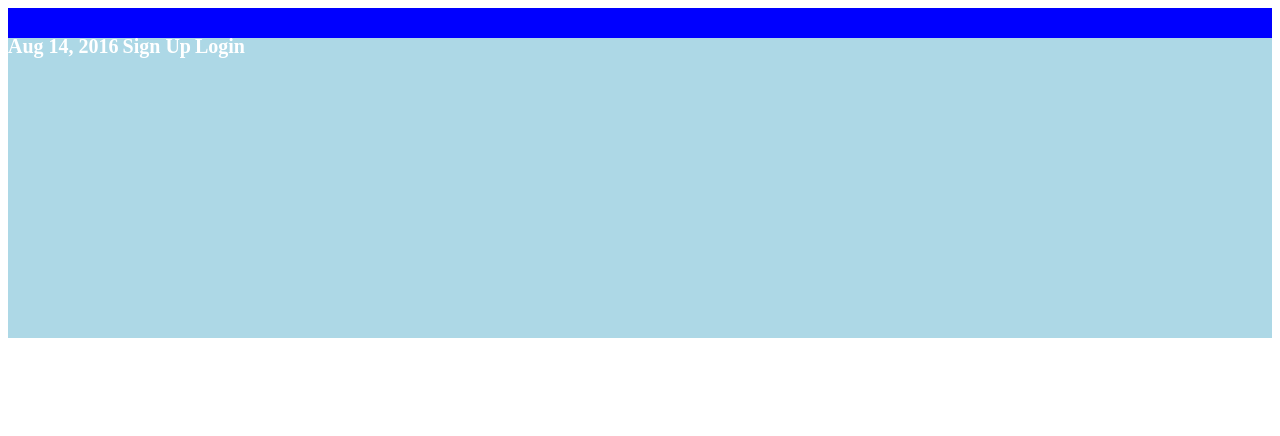
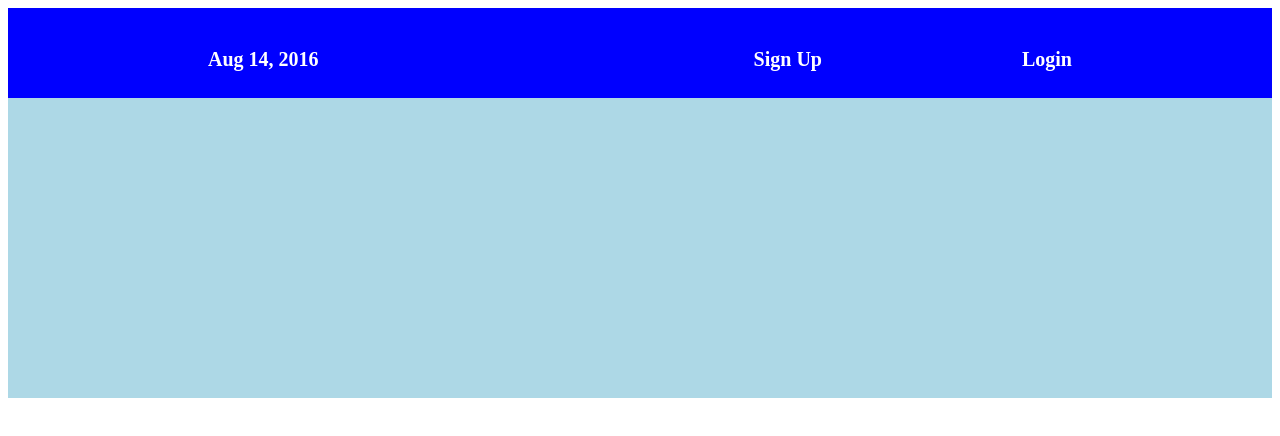
Before and after one commit to alexandravillalon/helloworld, a plain HTML site: page index.html in a window 1280 px wide. Drawn offline with Linux system fonts and the light colour scheme.

Commit message:
added more stuffs

```diff
--- a/index.html
+++ b/index.html
@@ -7,9 +7,16 @@
 
 <body>
   <div class="bluetopbar">
+
+
       <h4 id="date">Aug 14, 2016 </h4>
-      <h4 > Sign Up</h4>
-      <h4> Login</h4>
+
+      <div>
+        <h4> Login </h4>
+          <h4> Sign Up </h4>
+
+      </div>
+
   </div>
 
   <div class="mainbody">
--- a/style.css
+++ b/style.css
@@ -2,6 +2,8 @@
   width: 100%;
   height:30px;
   background-color: blue;
+  padding-top:30px;
+  padding-bottom: 30px;
 
 }
 
@@ -16,9 +18,26 @@ h4{
   font-size: 20px;
   color: white;
   display: inline-block;
+  float: right;
+  margin-top: 10px;
+  margin-right: 200px;
+
 }
 
 #date{
-  text-align: right;
+  float: left;
+  margin-left: 200px;
+  margin-top: 10px;
 
 }
+
+/*.other{
+  float: right;
+  margin: 10px;
+  margin-left: 200px;
+}
+
+#login{
+  float: right;
+
+}*/
```
